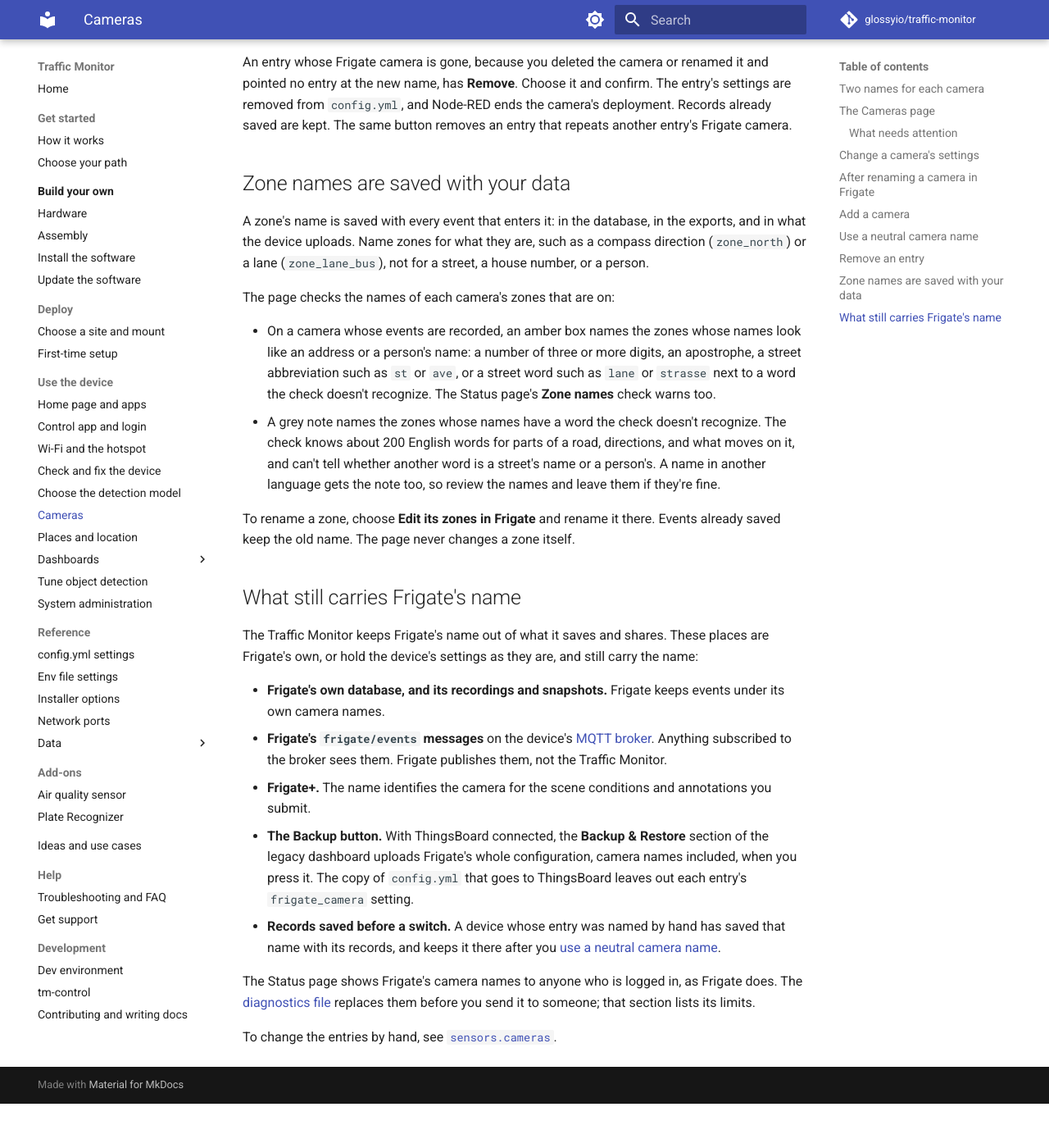
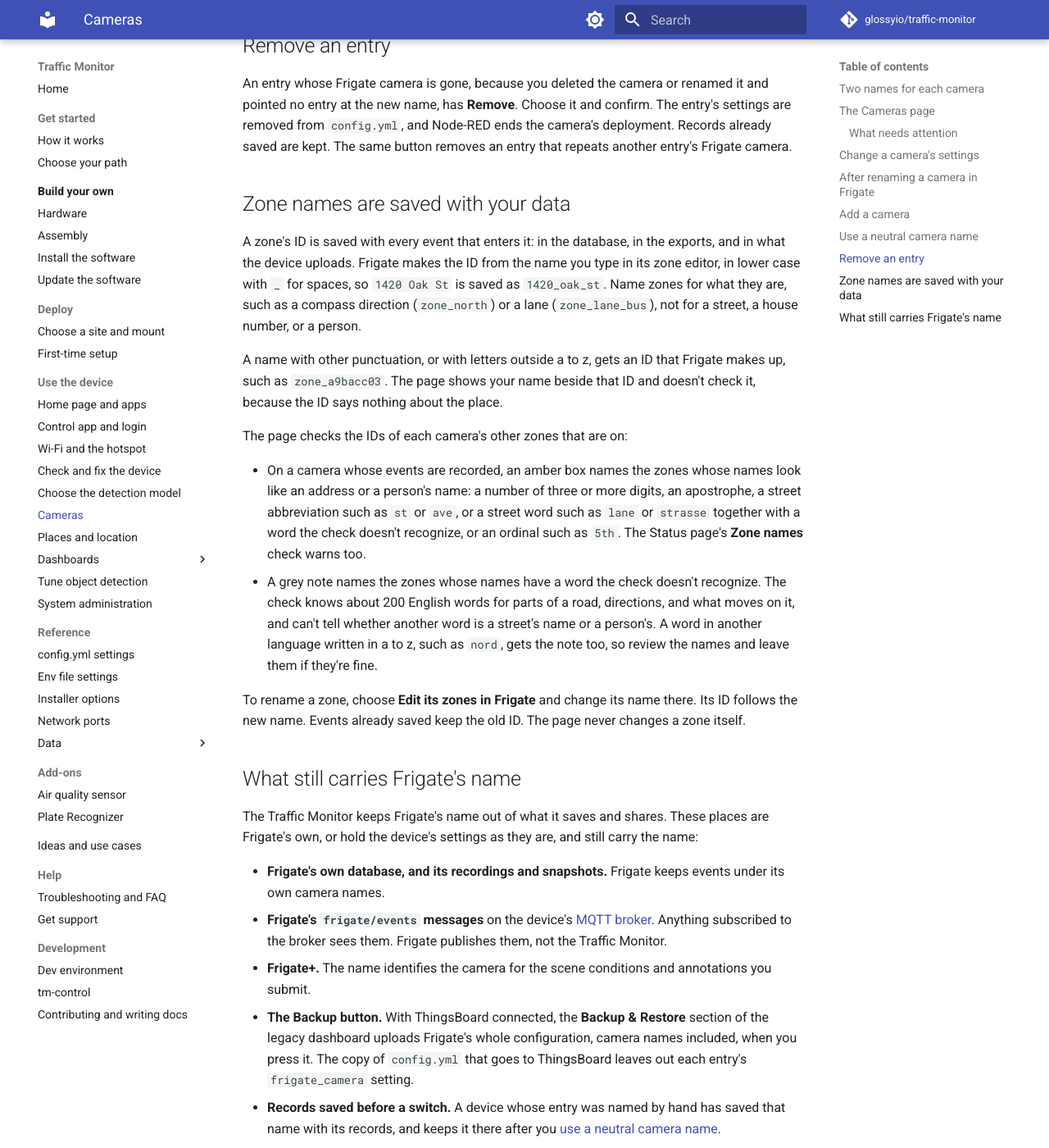
Before and after one commit to glossyio/traffic-monitor, an MkDocs documentation site: the page built from docs/use/cameras.md, in a window 1280 px wide and 1400 px high, scrolled down 6760 px. Shown: the whole window at 82% size. Built offline with MkDocs 1.6.1 and Material for MkDocs 9.7.7, drawn with Linux system fonts in a browser that asks for light colours; comment, search, counter and statistics services are not loaded; the version menu is left out; before the commit the page ends 8106 px from its top, so only the background shows below that; some of the changed text lies outside the part shown.

Commit message:
Document zone IDs, and the ones Frigate makes up
The Cameras page's docs now say that a zone's ID is what an event saves,
how Frigate makes it from the typed name, and that a name it can't use
gets a made-up ID, which the page shows with the name and doesn't check.
The pattern rule reads "together with", and includes an ordinal. The
developer docs and CLAUDE.md name ZoneName.friendly_name and the rule.

Assisted-by: Claude Code 2.1.326 (CLI)
AI-Model: Claude Opus 5.5 (claude-opus-5-5)
AI-Effort: high
AI-Role: drafted

```diff
--- a/docs/use/cameras.md
+++ b/docs/use/cameras.md
@@ -31,7 +31,7 @@ An entry's row shows its name in bold, and Frigate's name beside it when the two
 * **Database capture**: whether the Traffic Monitor saves the camera's events in its database and sends them on. An event is recorded only when both are on.
 * **Radar**, and, when the Plate Recognizer add-on is installed, **Plates**.
 * **Recommended zones present** and the four zones the [flows expect](../setup-guide.md#3-adjust-the-zones), or **Recommended zones missing in Frigate** and the ones the camera lacks, or **turned off in Frigate** and the ones that are there but switched off. Frigate can turn a zone off in its configuration or from its live view, and an object never enters a zone that is off, so it counts as missing for the Traffic Monitor.
-* **Other zones enabled**: the camera's other zones that are on. Their names are saved with every event; see [Zone names are saved with your data](#zone-names-are-saved-with-your-data).
+* **Other zones enabled**: the camera's other zones that are on, by their IDs, with your name beside an ID that Frigate made up. Their IDs are saved with every event; see [Zone names are saved with your data](#zone-names-are-saved-with-your-data).
 * **Off in Frigate**, when the camera is in Frigate's configuration but turned off there.
 
 A Frigate camera that no entry is paired with shows its **Frigate detection**, and **Database capture: off**.
@@ -101,14 +101,16 @@ An entry whose Frigate camera is gone, because you deleted the camera or renamed
 
 ## Zone names are saved with your data
 
-A zone's name is saved with every event that enters it: in the database, in the exports, and in what the device uploads. Name zones for what they are, such as a compass direction (`zone_north`) or a lane (`zone_lane_bus`), not for a street, a house number, or a person.
+A zone's ID is saved with every event that enters it: in the database, in the exports, and in what the device uploads. Frigate makes the ID from the name you type in its zone editor, in lower case with `_` for spaces, so `1420 Oak St` is saved as `1420_oak_st`. Name zones for what they are, such as a compass direction (`zone_north`) or a lane (`zone_lane_bus`), not for a street, a house number, or a person.
 
-The page checks the names of each camera's zones that are on:
+A name with other punctuation, or with letters outside a to z, gets an ID that Frigate makes up, such as `zone_a9bacc03`. The page shows your name beside that ID and doesn't check it, because the ID says nothing about the place.
 
-* On a camera whose events are recorded, an amber box names the zones whose names look like an address or a person's name: a number of three or more digits, an apostrophe, a street abbreviation such as `st` or `ave`, or a street word such as `lane` or `strasse` next to a word the check doesn't recognize. The Status page's **Zone names** check warns too.
-* A grey note names the zones whose names have a word the check doesn't recognize. The check knows about 200 English words for parts of a road, directions, and what moves on it, and can't tell whether another word is a street's name or a person's. A name in another language gets the note too, so review the names and leave them if they're fine.
+The page checks the IDs of each camera's other zones that are on:
 
-To rename a zone, choose **Edit its zones in Frigate** and rename it there. Events already saved keep the old name. The page never changes a zone itself.
+* On a camera whose events are recorded, an amber box names the zones whose names look like an address or a person's name: a number of three or more digits, an apostrophe, a street abbreviation such as `st` or `ave`, or a street word such as `lane` or `strasse` together with a word the check doesn't recognize, or an ordinal such as `5th`. The Status page's **Zone names** check warns too.
+* A grey note names the zones whose names have a word the check doesn't recognize. The check knows about 200 English words for parts of a road, directions, and what moves on it, and can't tell whether another word is a street's name or a person's. A word in another language written in a to z, such as `nord`, gets the note too, so review the names and leave them if they're fine.
+
+To rename a zone, choose **Edit its zones in Frigate** and change its name there. Its ID follows the new name. Events already saved keep the old ID. The page never changes a zone itself.
 
 ## What still carries Frigate's name
 
```
Also changed, not shown: CLAUDE.md (+1 -1 lines), docs/development/tm-control.md (+1 -1 lines).
